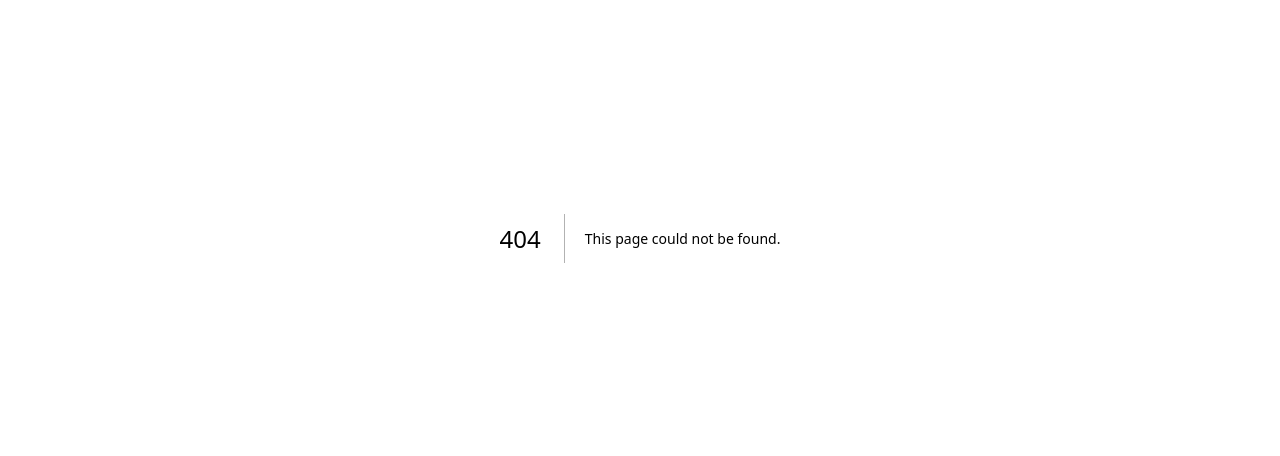
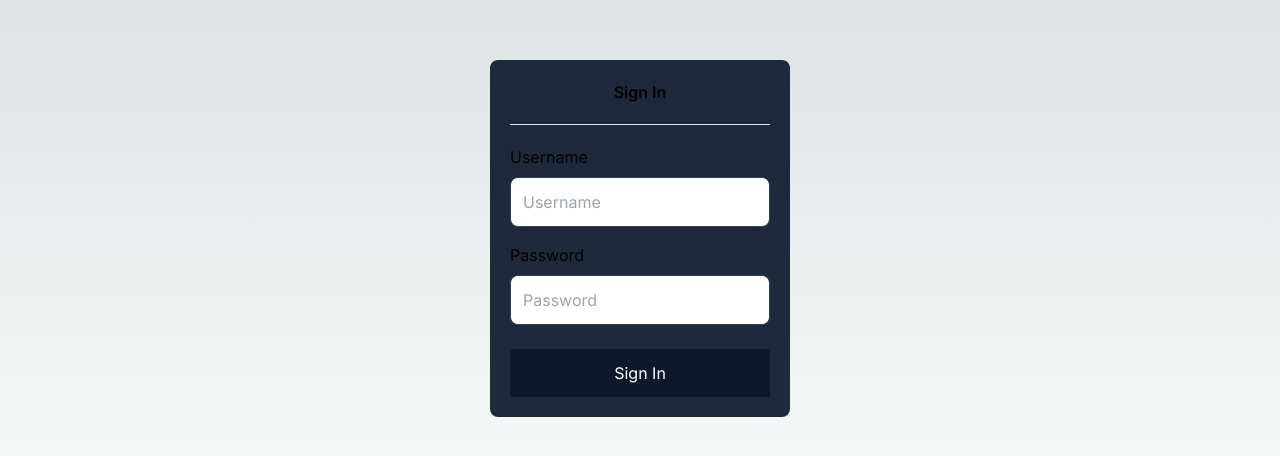
Before and after one commit to Zoranspiegel/strings-app, a Next.js app: page /signin in a window 1280 px wide. Before the commit this address had no page. Shown: the part 162-618 px from the top of the page. Built offline with nearby package versions, Linux system fonts and the light colour scheme.

Commit message:
sign in page

```diff
--- /dev/null
+++ b/src/app/(public)/layout.tsx
@@ -0,0 +1,11 @@
+export default function PublicLayout ({
+  children
+}: {
+  children: React.ReactNode
+}): JSX.Element {
+  return (
+    <main className='flex items-center justify-center min-h-screen'>
+      {children}
+    </main>
+  );
+}
--- /dev/null
+++ b/src/app/(public)/signin/form.tsx
@@ -0,0 +1,67 @@
+'use client';
+import { useRouter } from 'next/navigation';
+import { useState } from 'react';
+import type { FormEvent } from 'react';
+
+export default function SigninForm (): JSX.Element {
+  const router = useRouter();
+  const [username, setUsername] = useState<undefined | string>('');
+  const [password, setPassword] = useState<undefined | string>('');
+
+  async function handleSubmit (e: FormEvent): Promise<void> {
+    e.preventDefault();
+    const res = await fetch('/api/login', {
+      method: 'post',
+      body: JSON.stringify({ username, password })
+    });
+    if (res.ok) {
+      router.push('/feed');
+    } else {
+      alert('Log in failed');
+    }
+  }
+
+  return (
+    <form
+      onSubmit={handleSubmit}
+      className='flex flex-col gap-2 p-5 max-w-xs w-full bg-slate-800 rounded-lg'
+    >
+      <div className='text-center'>
+        <h3 className='font-semibold'>Sign In</h3>
+      </div>
+      <div className='my-3'>
+        <hr />
+      </div>
+      <div>
+        <div className='flex flex-col gap-2 mb-4'>
+          <label>Username</label>
+          <input
+            type='text'
+            value={username}
+            id='username'
+            placeholder='Username'
+            onChange={(e) => { setUsername(e.target.value); }}
+            required
+            className='text-black p-3 border border-slate-700 rounded-lg w-full'
+          />
+        </div>
+        <div className='flex flex-col gap-2 mb-4'>
+          <label>Password</label>
+          <input
+            type='password'
+            value={password}
+            id='password'
+            placeholder='Password'
+            onChange={(e) => { setPassword(e.target.value); }}
+            required
+            className='text-black p-3 border border-slate-700 rounded-lg w-full'
+          />
+        </div>
+      </div>
+      <button
+        type='submit'
+        className='bg-slate-900 text-white p-3 rounded-l'
+      >Sign In</button>
+    </form>
+  );
+}
--- /dev/null
+++ b/src/app/(public)/signin/page.tsx
@@ -0,0 +1,9 @@
+import SigninForm from './form';
+
+export default function Signin (): JSX.Element {
+  return (
+    <div>
+      <SigninForm />
+    </div>
+  );
+}
```
Also changed, not shown: .eslintrc.json.
